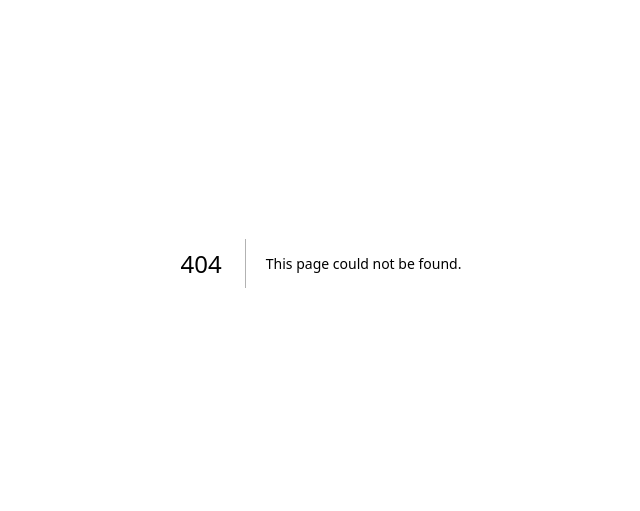
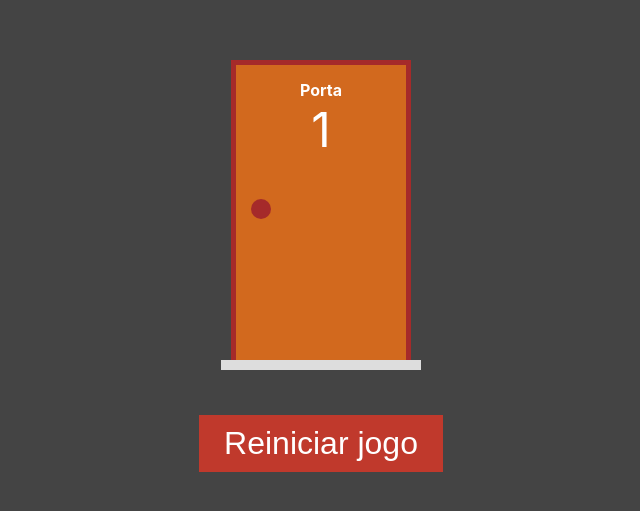
Before and after one commit to Nadilson-IFPE/portas-premiadas, a Next.js app: page /jogo/1/1 in a window 1280 px wide. Before the commit this address had no page. Shown: the part 137-648 px from the top of the page, without its empty margins (319-959 px from the left). Built offline with nearby package versions, Linux system fonts and the light colour scheme.

Commit message:
Refatoração no componente Jogo

```diff
--- a/src/pages/index.tsx
+++ b/src/pages/index.tsx
@@ -1,10 +1,5 @@
 import Head from 'next/head'
 import { Inter } from 'next/font/google'
-import Presente from '@/components/Presente'
-import Porta from '@/components/Porta'
-import PortaModel from '@/model/portamodel'
-import { useState } from 'react'
-import { atualizarPortas, criarPortas } from '@/functions/portas'
 
 const inter = Inter({ subsets: ['latin'] })
 
--- /dev/null
+++ b/src/pages/jogo/[portas]/[temPresente].tsx
@@ -0,0 +1,39 @@
+import Porta from "@/components/Porta"
+import { criarPortas, atualizarPortas } from "@/functions/portas"
+import { useEffect, useState } from "react"
+import styles from '@/styles/Jogo.module.css';
+import Link from "next/link";
+import { useRouter } from "next/router";
+
+
+export default function jogo() {
+    const router = useRouter()
+    const [portas, setPortas] = useState([])
+
+    useEffect(() => {
+        const portas = +router.query.portas
+        const temPresente = +router.query.temPresente
+        setPortas(criarPortas(portas, temPresente))
+    }, [router?.query])
+
+
+    function renderizarPortas() {
+        return portas.map(porta => {
+            return <Porta key={porta.numero} value={porta}
+                onChange={novaPorta => setPortas(atualizarPortas(portas, novaPorta))} />
+        })
+    }
+
+    return (
+        <div id={styles.jogo}>
+            <div className={styles.portas}>
+                {renderizarPortas()}
+            </div>
+            <div className={styles.botoes}>
+                <Link href="/">
+                    <button>Reiniciar jogo</button>
+                </Link>
+            </div>
+        </div>
+    )
+}
```
Also changed, not shown: src/pages/jogo.tsx (deleted, +0 -29 lines).
